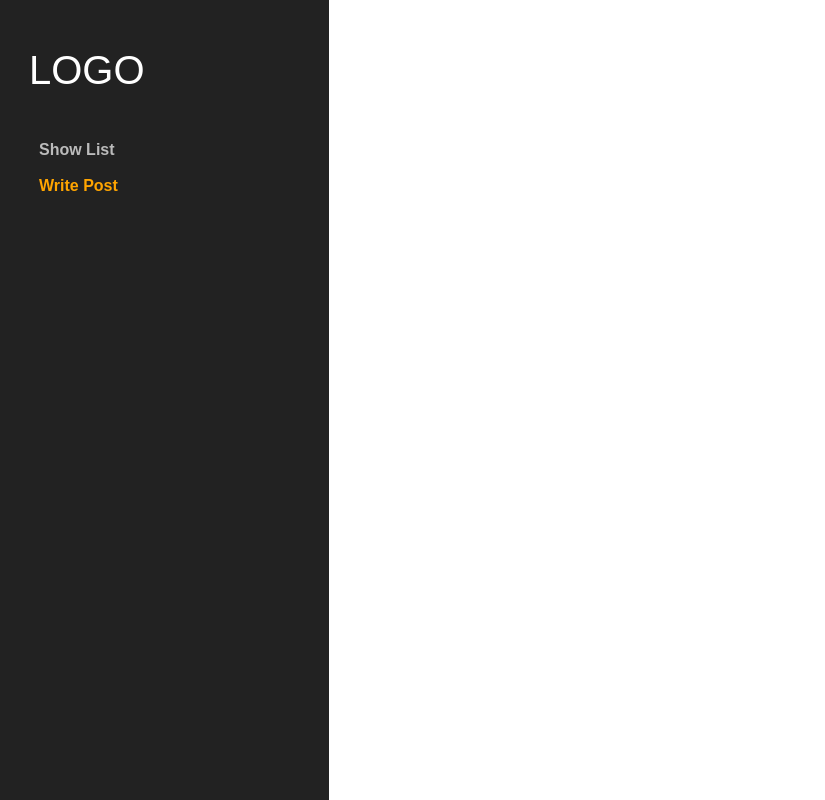
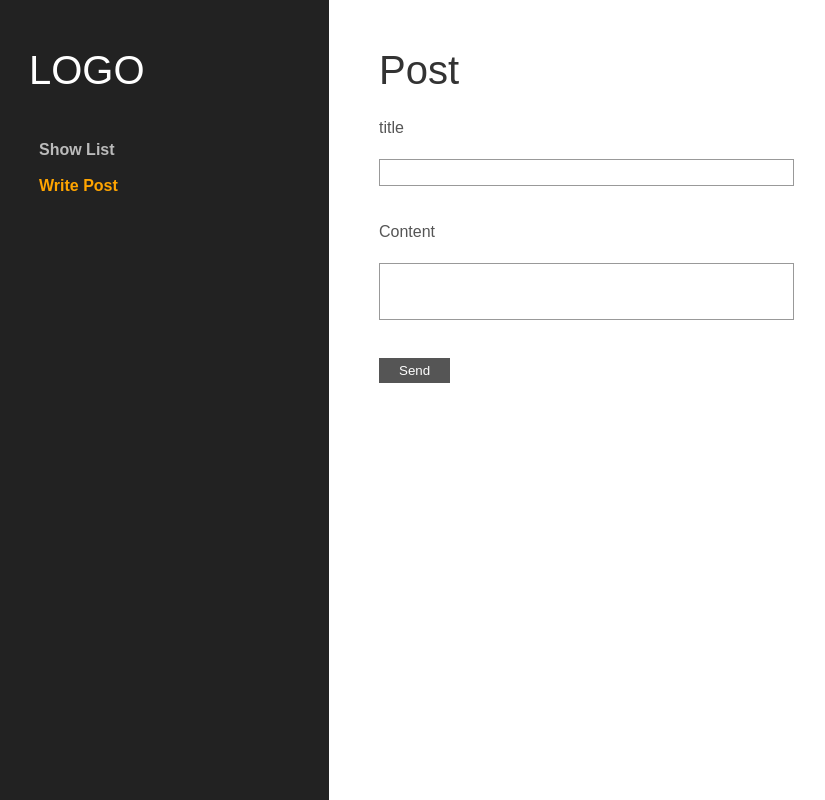
Before and after one commit to carrottechplus/react-node, a React (Create React App) app in the folder client/: page /create in a window 1280 px wide. Shown: the whole page, without its empty margins (21-846 px from the left). Built offline with nearby package versions, Linux system fonts and the light colour scheme.

Commit message:
styled 위치 변경

```diff
--- a/client/src/common/Header.js
+++ b/client/src/common/Header.js
@@ -1,8 +1,6 @@
 import { Link, NavLink } from 'react-router-dom';
 import styled from 'styled-components';
 
-function Header() {
-	const activeStyle = { color: 'orange' };
 const HeaderWrap = styled.header`
 	width: 350px;
 	height: 100vh;
@@ -28,6 +26,9 @@
 	}
 `;
 
+function Header() {
+	const activeStyle = { color: 'orange' };
+
 	return (
 		<HeaderWrap>
 			<Logo>
--- a/client/src/common/Layout.js
+++ b/client/src/common/Layout.js
@@ -1,11 +1,53 @@
+import styled from 'styled-components';
+const MainWrap = styled.main`
+	width: calc(100% - 350px);
+	min-height: 100vh;
+	float: right;
+	> .inner {
+		width: 100%;
+		padding: 50px;
+
+		h1 {
+			font: normal 40px/1 'arial';
+			color: #333;
+			margin-bottom: 30px;
+		}
+		section {
+			label {
+				display: block;
+				font: 16px/1 'arial';
+				color: #555;
+				margin-bottom: 5px;
+			}
+			input[type='text'],
+			textarea {
+				width: 50%;
+				padding: 5px 8px;
+				border: 1px solid #999;
+				margin-bottom: 20px;
+				resize: none;
+				display: block;
+			}
+			button {
+				display: inline-block;
+				padding: 5px 20px;
+				background: #555;
+				color: #fff;
+				border: none;
+				cursor: pointer;
+			}
+		}
+	}
+`;
+
 function Layout({ children, name }) {
 	return (
-		<main className={`content ${name}`}>
+		<MainWrap className={`content ${name}`}>
 			<div className='inner'>
 				<h1>{name}</h1>
 				<section>{children}</section>
 			</div>
-		</main>
+		</MainWrap>
 	);
 }
 
```
Lines whose indentation alone changed are shown as unchanged.
